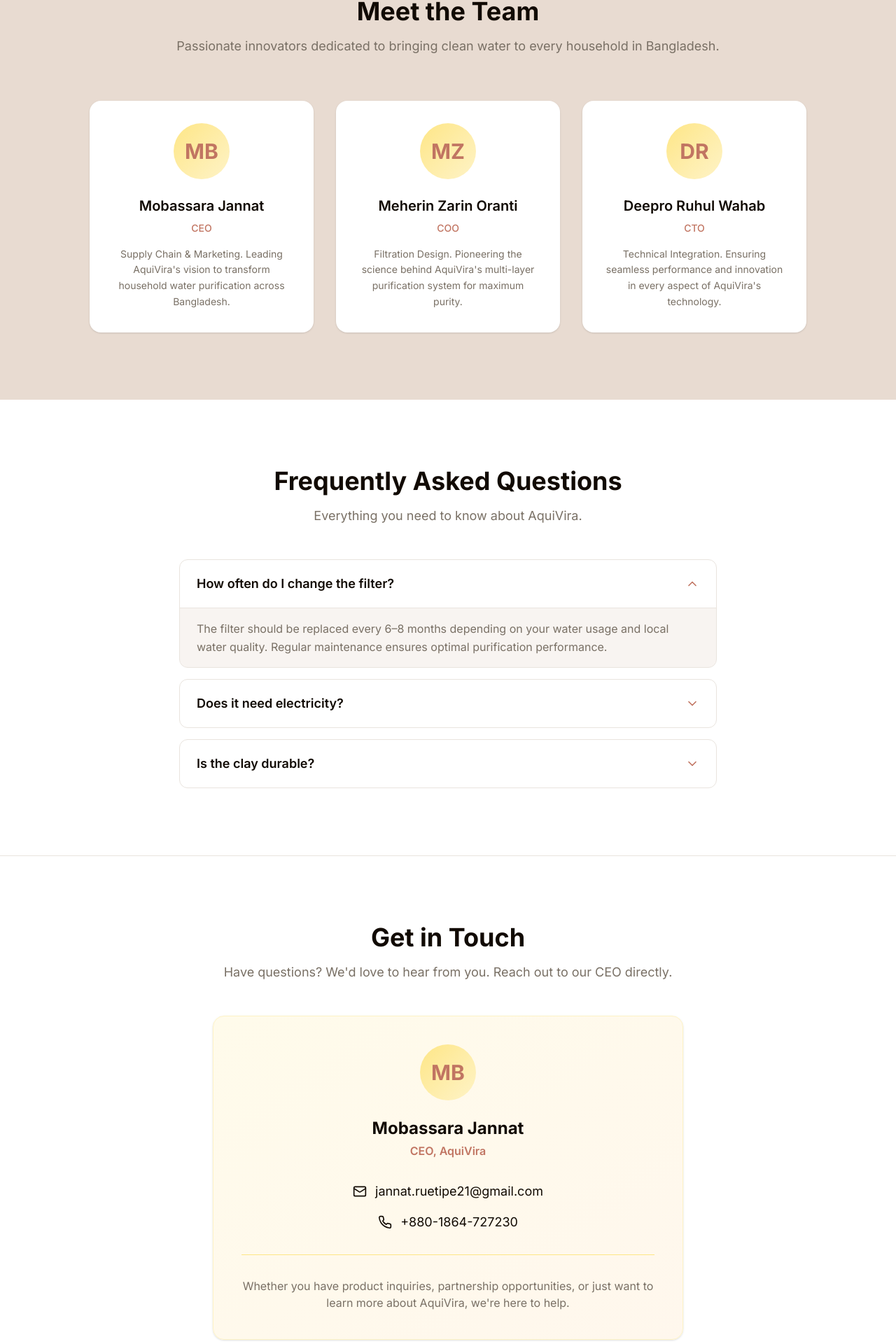
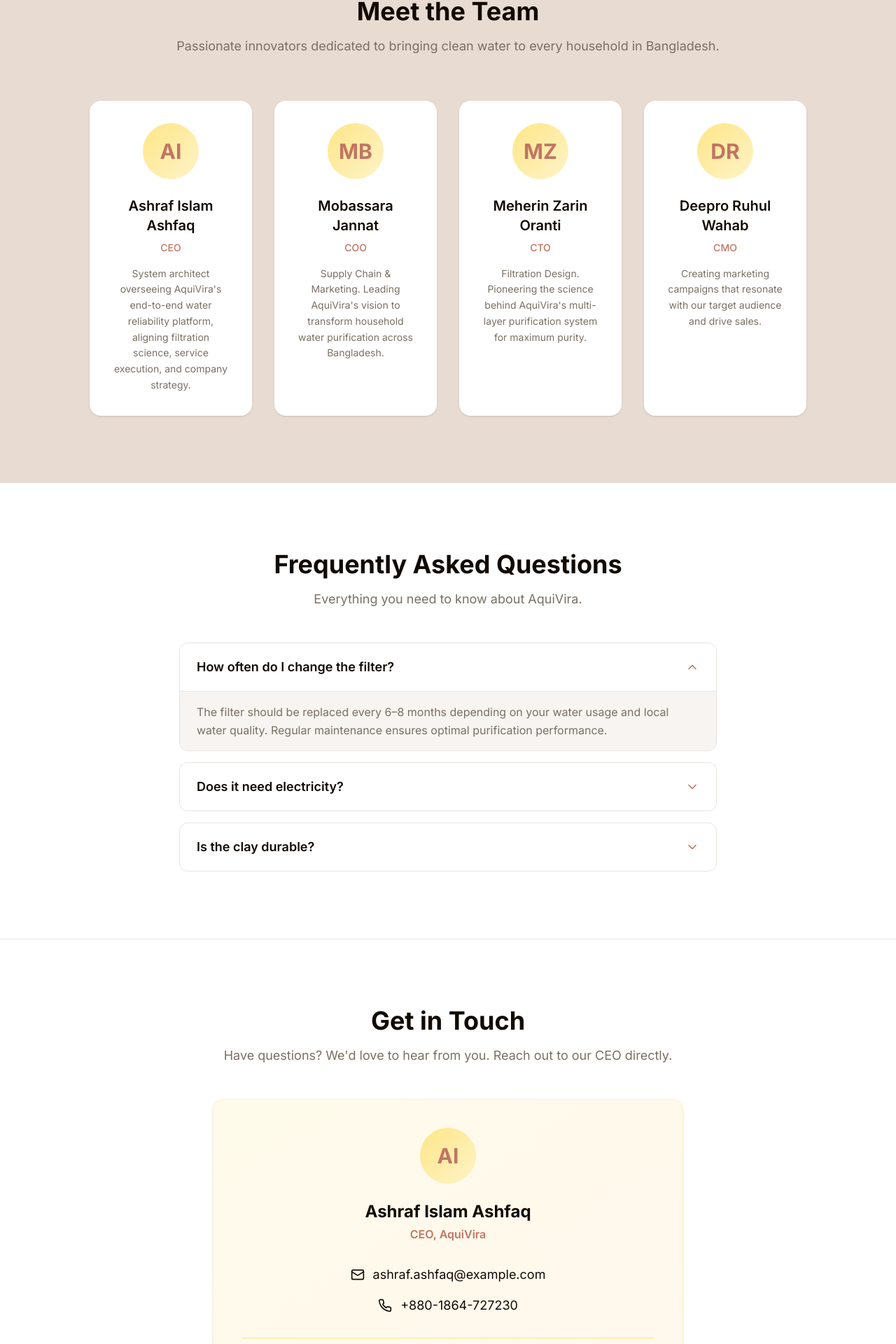
Before and after one commit to Tauhid-23/aquivira_landingpage, a Next.js app: page / in a window 1280 px wide. Shown: the part 2610-4530 px from the top of the page at 70% size. Built offline with nearby package versions, Linux system fonts and the light colour scheme.

Commit message:
Add CEO Ashraf Islam Ashfaq to the team section and update contact information

```diff
--- a/app/page.tsx
+++ b/app/page.tsx
@@ -309,43 +309,54 @@ export default function Home() {
           </div>
 
           {/* Team Members Grid */}
-          <div className="grid md:grid-cols-3 gap-8">
+          <div className="grid md:grid-cols-4 gap-8">
             {/* CEO */}
+            <div className="bg-white rounded-2xl p-8 shadow-sm hover:shadow-md transition-shadow duration-300 text-center">
+              <div className="w-20 h-20 bg-gradient-to-br from-amber-200 to-amber-100 rounded-full mx-auto mb-6 flex items-center justify-center">
+                <span className="text-3xl font-bold text-primary">AI</span>
+              </div>
+              <h3 className="text-xl font-semibold mb-2">Ashraf Islam Ashfaq</h3>
+              <p className="text-sm font-medium text-primary mb-4">CEO</p>
+              <p className="text-muted-foreground text-sm leading-relaxed">
+                System architect overseeing AquiVira's end-to-end water reliability platform, aligning filtration science, service execution, and company strategy.
+              </p>
+            </div>
+
+            {/* COO */}
             <div className="bg-white rounded-2xl p-8 shadow-sm hover:shadow-md transition-shadow duration-300 text-center">
               <div className="w-20 h-20 bg-gradient-to-br from-amber-200 to-amber-100 rounded-full mx-auto mb-6 flex items-center justify-center">
                 <span className="text-3xl font-bold text-primary">MB</span>
               </div>
               <h3 className="text-xl font-semibold mb-2">Mobassara Jannat</h3>
-              <p className="text-sm font-medium text-primary mb-4">CEO</p>
+              <p className="text-sm font-medium text-primary mb-4">COO</p>
               <p className="text-muted-foreground text-sm leading-relaxed">
                 Supply Chain & Marketing. Leading AquiVira's vision to transform household water purification across
                 Bangladesh.
               </p>
             </div>
 
-            {/* COO */}
+            {/* CTO */}
             <div className="bg-white rounded-2xl p-8 shadow-sm hover:shadow-md transition-shadow duration-300 text-center">
               <div className="w-20 h-20 bg-gradient-to-br from-amber-200 to-amber-100 rounded-full mx-auto mb-6 flex items-center justify-center">
                 <span className="text-3xl font-bold text-primary">MZ</span>
               </div>
               <h3 className="text-xl font-semibold mb-2">Meherin Zarin Oranti</h3>
-              <p className="text-sm font-medium text-primary mb-4">COO</p>
+              <p className="text-sm font-medium text-primary mb-4">CTO</p>
               <p className="text-muted-foreground text-sm leading-relaxed">
                 Filtration Design. Pioneering the science behind AquiVira's multi-layer purification system for maximum
                 purity.
               </p>
             </div>
 
-            {/* CTO */}
+            {/* CMO */}
             <div className="bg-white rounded-2xl p-8 shadow-sm hover:shadow-md transition-shadow duration-300 text-center">
               <div className="w-20 h-20 bg-gradient-to-br from-amber-200 to-amber-100 rounded-full mx-auto mb-6 flex items-center justify-center">
                 <span className="text-3xl font-bold text-primary">DR</span>
               </div>
               <h3 className="text-xl font-semibold mb-2">Deepro Ruhul Wahab</h3>
-              <p className="text-sm font-medium text-primary mb-4">CTO</p>
+              <p className="text-sm font-medium text-primary mb-4">CMO</p>
               <p className="text-muted-foreground text-sm leading-relaxed">
-                Technical Integration. Ensuring seamless performance and innovation in every aspect of AquiVira's
-                technology.
+                Creating marketing campaigns that resonate with our target audience and drive sales.
               </p>
             </div>
           </div>
@@ -417,19 +428,19 @@ export default function Home() {
           <div className="bg-gradient-to-br from-amber-50 to-orange-50 rounded-2xl p-10 shadow-sm border border-amber-100">
             <div className="text-center mb-8">
               <div className="w-20 h-20 bg-gradient-to-br from-amber-200 to-amber-100 rounded-full mx-auto mb-6 flex items-center justify-center">
-                <span className="text-3xl font-bold text-primary">MB</span>
+                <span className="text-3xl font-bold text-primary">AI</span>
               </div>
-              <h3 className="text-2xl font-bold mb-1">Mobassara Jannat</h3>
+              <h3 className="text-2xl font-bold mb-1">Ashraf Islam Ashfaq</h3>
               <p className="text-primary font-semibold mb-8">CEO, AquiVira</p>
 
               {/* Contact Details */}
               <div className="space-y-4">
                 <a
-                  href="mailto:jannat.ruetipe21@gmail.com"
+                  href="mailto:ashraf.ashfaq@example.com"
                   className="flex items-center justify-center gap-3 text-foreground hover:text-primary transition-colors"
                 >
                   <Mail className="w-5 h-5" />
-                  <span className="text-lg">jannat.ruetipe21@gmail.com</span>
+                  <span className="text-lg">ashraf.ashfaq@example.com</span>
                 </a>
                 <a
                   href="tel:+8801864727230"
```
